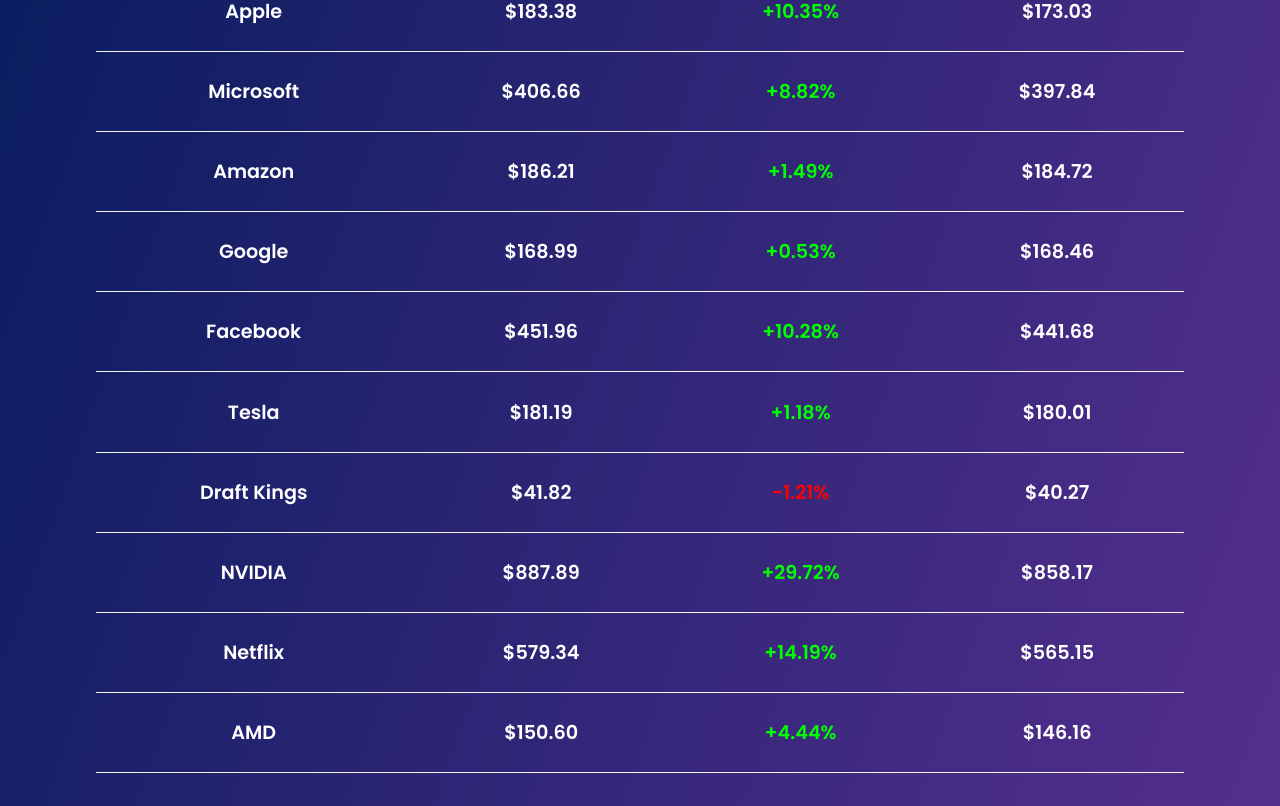
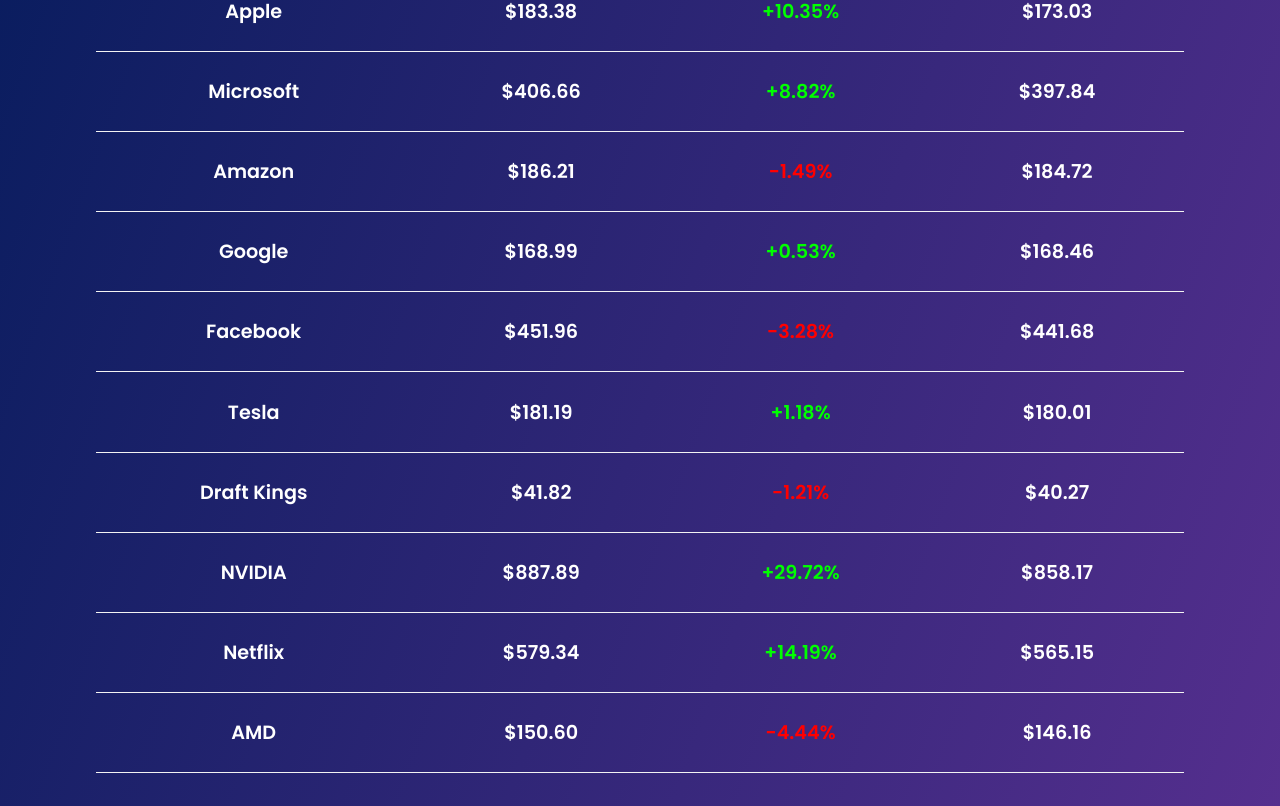
Before and after one commit to FranThe3rd/Opulance, a React (Create React App) app: page /#/ in a window 1280 px wide. Shown: the part 1334-2140 px from the top of the page. Built offline with nearby package versions, Linux system fonts and the light colour scheme; no server answers.

Commit message:
default market

```diff
--- a/src/pages/market/market.jsx
+++ b/src/pages/market/market.jsx
@@ -65,7 +65,7 @@ const Market = () => {
             <tr>
               <td>Amazon</td>
               <td>$186.21</td>
-              <td className='positive_change'>+1.49%</td>
+              <td className='negative_change'>-1.49%</td>
               <td>$184.72</td>
             </tr>
             <tr>
@@ -77,7 +77,7 @@ const Market = () => {
             <tr>
               <td>Facebook</td>
               <td>$451.96</td>
-              <td className='positive_change'>+10.28%</td>
+              <td className='negative_change'>-3.28%</td>
               <td>$441.68</td>
             </tr>
             <tr>
@@ -107,7 +107,7 @@ const Market = () => {
             <tr>
               <td>AMD</td>
               <td>$150.60</td>
-              <td className='positive_change'>+4.44%</td>
+              <td className='negative_change'>-4.44%</td>
               <td>$146.16</td>
             </tr>
 
```
Also changed, not shown: src/API.md (+1 -1 lines), 1 other file (tests, documents, lock files or other folders).
